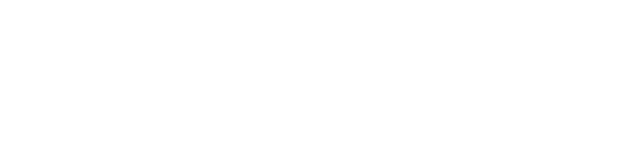
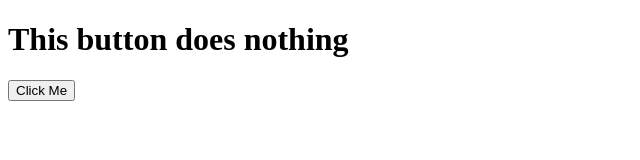
Before and after one commit to cwilson635/animated-button, a plain HTML site: page index.html in a window 1280 px wide. Shown: the whole page, without its empty margins (0-640 px from the left). Drawn offline with Linux system fonts and the light colour scheme.

Commit message:
created button

```diff
--- a/index.html
+++ b/index.html
@@ -7,6 +7,7 @@
     <link rel="stylesheet" href="main.css">
 </head>
 <body>
-
+    <h1>This button does nothing</h1>
+    <button>Click Me</button>
 </body>
 </html>
```
